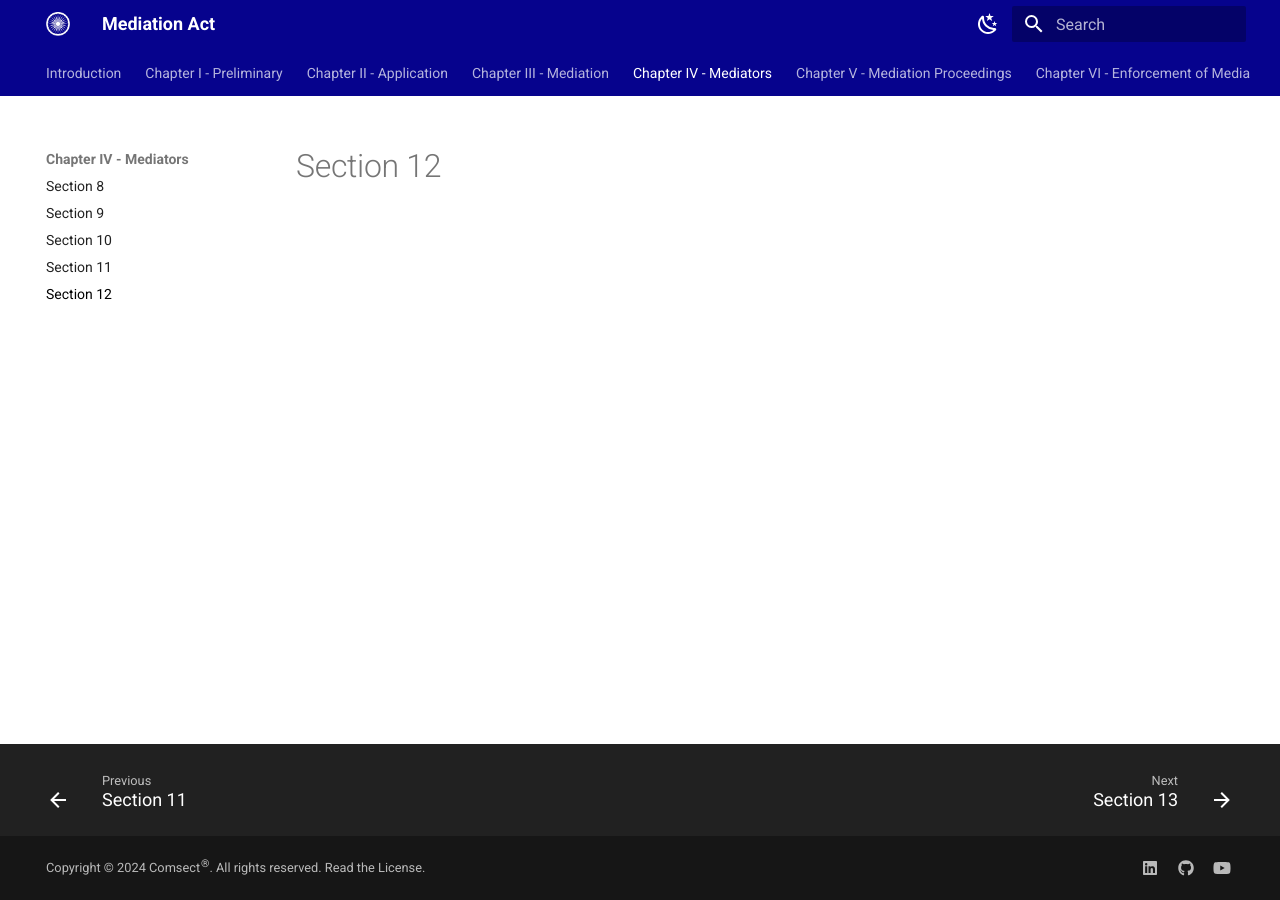
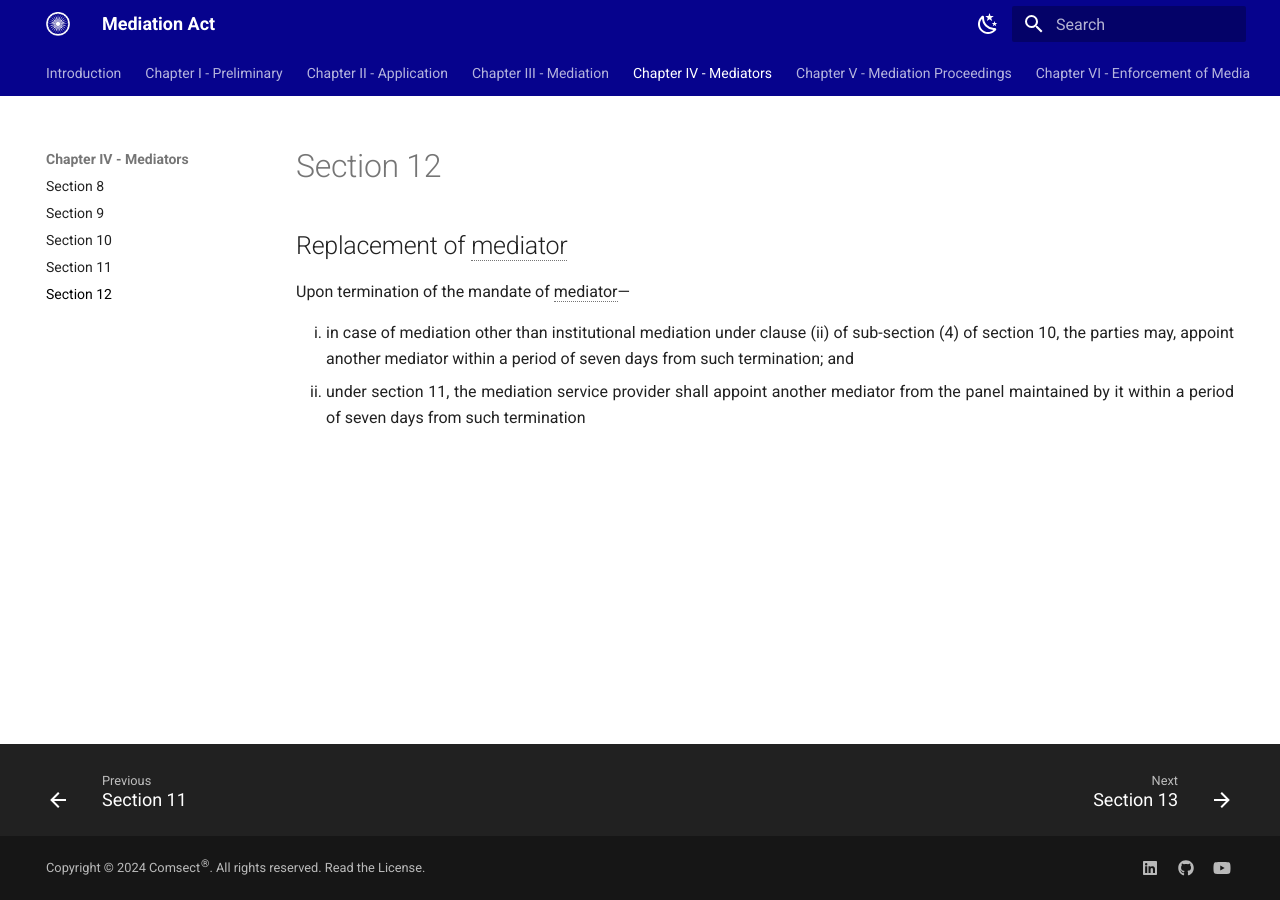
Before and after one commit to comsect/mediation-act, an MkDocs documentation site: the page built from docs/en/12.md, in a window 1280 px wide. Built offline with MkDocs 1.6.1 and Material for MkDocs 9.7.7, drawn with Linux system fonts in a browser that asks for light colours.

Commit message:
add section-twelve

```diff
--- a/docs/en/12.md
+++ b/docs/en/12.md
@@ -3,3 +3,18 @@ hide:
     - toc
 description: Replacement of mediator
 ---
+
+<style>
+    ol.outer-list{
+        list-style-type: lower-roman;
+    }
+</style>
+
+## Replacement of mediator
+
+Upon termination of the mandate of mediator—
+<ol class="outer-list">
+    <li> in case of mediation other than institutional mediation under clause (ii) of sub-section (4) of section 10, the parties may, appoint another mediator within a period of seven days from such
+    termination; and</li>
+    <li> under section 11, the mediation service provider shall appoint another mediator from the panel maintained by it within a period of seven days from such termination</li>
+</ol>
```
